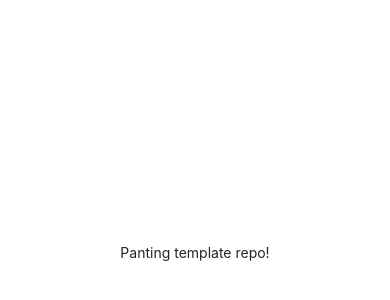
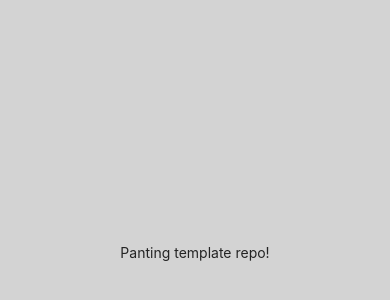
Before and after one commit to willtp87/rn-test, a React Native app: screen / in a window 390 px wide. Shown: the part 170-470 px from the top of the page. Built offline with nearby package versions, Linux system fonts and the light colour scheme.

Commit message:
feat: Darker background.

```diff
--- a/App.js
+++ b/App.js
@@ -19,7 +19,7 @@ export default function App() {
 const styles = StyleSheet.create({
   container: {
     flex: 1,
-    backgroundColor: '#fff',
+    backgroundColor: '#D3D3D3',
     alignItems: 'center',
     justifyContent: 'center',
   },
```
